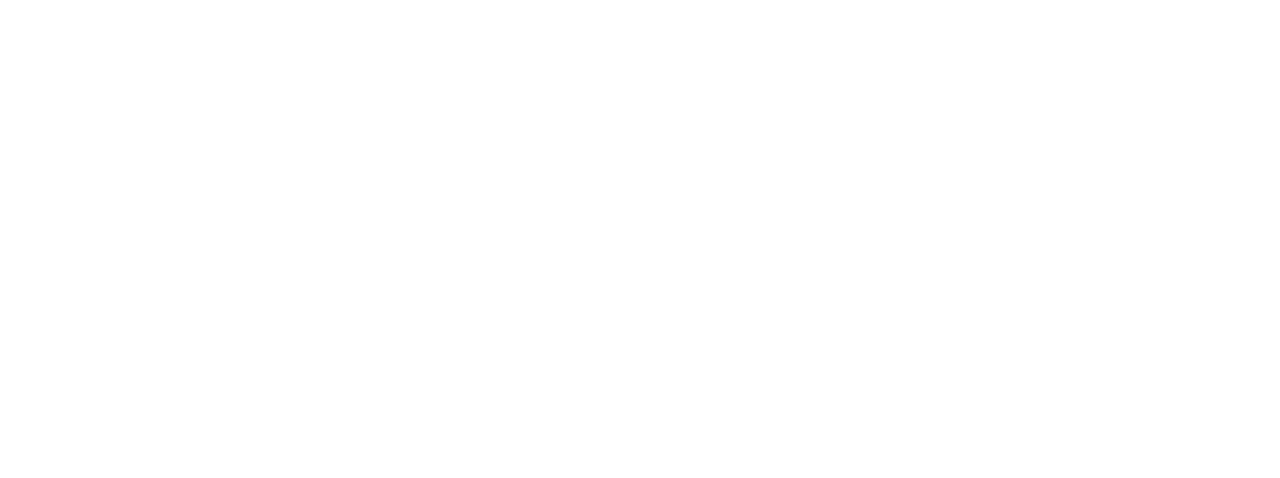
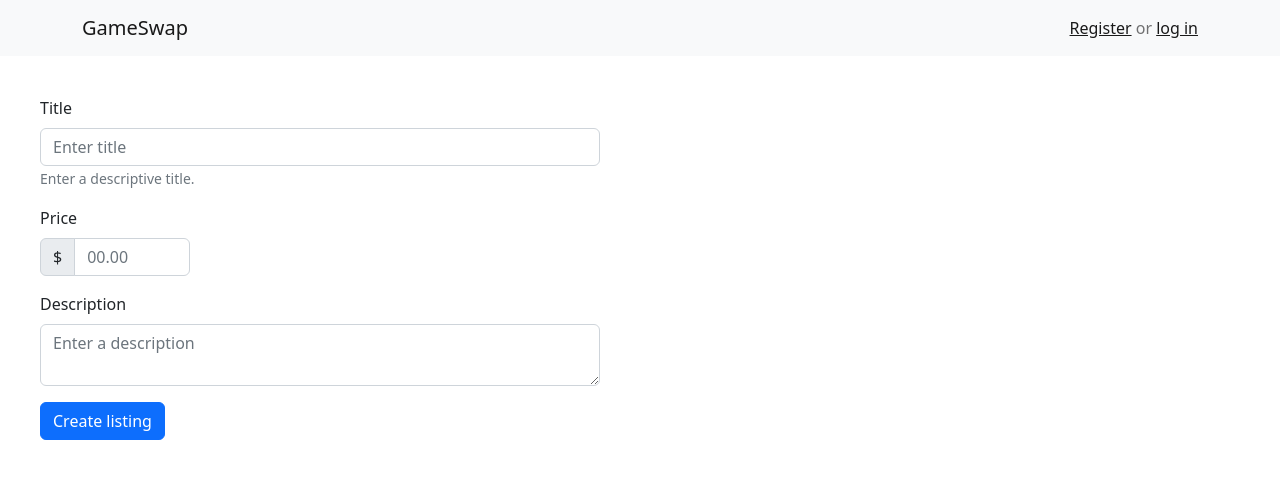
Before and after one commit to yaseenmustapha/Bookswap, a React (Create React App) app in the folder client/: page /createlisting in a window 1280 px wide. Before the commit this address had no page. Shown: the top 478 px of the page. Built offline with nearby package versions, Linux system fonts and the light colour scheme.

Commit message:
Added CreateListing form and API

```diff
--- a/client/src/App.js
+++ b/client/src/App.js
@@ -1,5 +1,6 @@
 import React from 'react'
 import { Routes, Route } from "react-router-dom";
+import CreateListing from './pages/CreateListing';
 import Home from './pages/Home';
 import Register from './pages/Register';
 
@@ -10,6 +11,7 @@
       <Routes>
         <Route path="/" element={<Home />} />
         <Route path="/register" element={<Register />} />
+        <Route path="/createlisting" element={<CreateListing />} />
       </Routes>
 
 
--- a/client/src/components/Header.js
+++ b/client/src/components/Header.js
@@ -1,13 +1,14 @@
-import Container from 'react-bootstrap/Container'
-import Nav from 'react-bootstrap/Nav';
-import Navbar from 'react-bootstrap/Navbar';
-import NavDropdown from 'react-bootstrap/NavDropdown';
-import Button from 'react-bootstrap/Button'
-import { FontAwesomeIcon } from '@fortawesome/react-fontawesome'
-import { faBell } from '@fortawesome/free-solid-svg-icons'
+import Container from "react-bootstrap/Container";
+import Nav from "react-bootstrap/Nav";
+import Navbar from "react-bootstrap/Navbar";
+import NavDropdown from "react-bootstrap/NavDropdown";
+import Button from "react-bootstrap/Button";
+import { FontAwesomeIcon } from "@fortawesome/react-fontawesome";
+import { faBell } from "@fortawesome/free-solid-svg-icons";
 
-const notificationsIcon = (<FontAwesomeIcon icon={faBell} />)
-const username = "sexybeast123"
+const notificationsIcon = <FontAwesomeIcon icon={faBell} />;
+const username = "sexybeast123";
+const isAuthenticated = false;
 
 function Header() {
   return (
@@ -17,20 +18,35 @@
         <Navbar.Toggle aria-controls="basic-navbar-nav" />
         <Navbar.Collapse id="basic-navbar-nav">
           <Nav className="ms-auto">
+            {isAuthenticated ? (
+              <>
                 <Nav.Link href="#home">Welcome, {username}</Nav.Link>
                 <NavDropdown title={notificationsIcon} id="basic-nav-dropdown">
-                <NavDropdown.Item href="#action/3.1">Notification 1</NavDropdown.Item>
-                <NavDropdown.Item href="#action/3.2">Notification 2</NavDropdown.Item>
-                <NavDropdown.Item href="#action/3.3">Notification 3</NavDropdown.Item>
+                  <NavDropdown.Item href="#action/3.1">
+                    Notification 1
+                  </NavDropdown.Item>
+                  <NavDropdown.Item href="#action/3.2">
+                    Notification 2
+                  </NavDropdown.Item>
+                  <NavDropdown.Item href="#action/3.3">
+                    Notification 3
+                  </NavDropdown.Item>
                   <NavDropdown.Divider />
                   <NavDropdown.Item href="#action/3.4">
                     Separated link
                   </NavDropdown.Item>
                 </NavDropdown>
                 <Nav.Item className="ml-auto">
-                <Button variant="success">Create listing</Button>
-                <Button variant="success" href="/register">Register</Button>
+                  <Button variant="success" href="/createlisting">
+                    Create listing
+                  </Button>
                 </Nav.Item>
+              </>
+            ) : (
+              <Navbar.Text className="ml-auto">
+                <a href="/register">Register</a> or <a href="/login">log in</a>
+              </Navbar.Text>
+            )}
           </Nav>
         </Navbar.Collapse>
       </Container>
--- /dev/null
+++ b/client/src/pages/CreateListing.jsx
@@ -0,0 +1,94 @@
+import React, { useState } from "react";
+import Header from "../components/Header";
+import Form from "react-bootstrap/Form";
+import InputGroup from "react-bootstrap/InputGroup";
+import Button from "react-bootstrap/Button";
+import axios from "axios";
+
+function CreateListing() {
+  const [title, setTitle] = useState();
+  const [price, setPrice] = useState();
+  const [description, setDescription] = useState();
+
+  const handleChangeTitle = (e) => {
+    e.preventDefault(); // prevent the default action
+    setTitle(e.target.value); // set name to e.target.value (event)
+  };
+
+  const handleChangePrice = (e) => {
+    e.preventDefault(); // prevent the default action
+    setPrice(e.target.value); // set name to e.target.value (event)
+  };
+
+  const handleChangeDescription = (e) => {
+    e.preventDefault(); // prevent the default action
+    setDescription(e.target.value); // set name to e.target.value (event)
+  };
+
+  function tryCreateListing() {
+    axios
+      .post("/createlisting", {
+        name: title,
+        price: price,
+        description: description,
+      })
+      .then(function (response) {
+        console.log(response);
+      })
+      .catch(function (error) {
+        console.log(error);
+      });
+  }
+
+  return (
+    <div>
+      <Header></Header>
+      <Form style={{ width: "600px", paddingLeft: "40px", paddingTop: "40px" }}>
+        <Form.Group className="mb-3" controlId="formBasicEmail">
+          <Form.Label>Title</Form.Label>
+          <Form.Control
+            value={title}
+            placeholder="Enter title"
+            onChange={handleChangeTitle}
+          />
+          <Form.Text className="text-muted">
+            Enter a descriptive title.
+          </Form.Text>
+        </Form.Group>
+
+        <Form.Group
+          style={{ width: "150px" }}
+          className="mb-3"
+          controlId="formBasicEmail"
+        >
+          <Form.Label>Price</Form.Label>
+          <InputGroup>
+            <InputGroup.Text id="basic-addon1">$</InputGroup.Text>
+
+            <Form.Control
+              value={price}
+              placeholder="00.00"
+              onChange={handleChangePrice}
+            />
+          </InputGroup>
+        </Form.Group>
+
+        <Form.Group className="mb-3" controlId="formBasicEmail">
+          <Form.Label>Description</Form.Label>
+          <Form.Control
+            value={description}
+            as="textarea"
+            placeholder="Enter a description"
+            onChange={handleChangeDescription}
+          />
+        </Form.Group>
+
+        <Button variant="primary" type="submit" onClick={tryCreateListing}>
+          Create listing
+        </Button>
+      </Form>
+    </div>
+  );
+}
+
+export default CreateListing;
```
Also changed, not shown: client/src/pages/CreateListing.js (deleted), 1 other file (tests, documents, lock files or other folders). Lines whose indentation alone changed are shown as unchanged.
